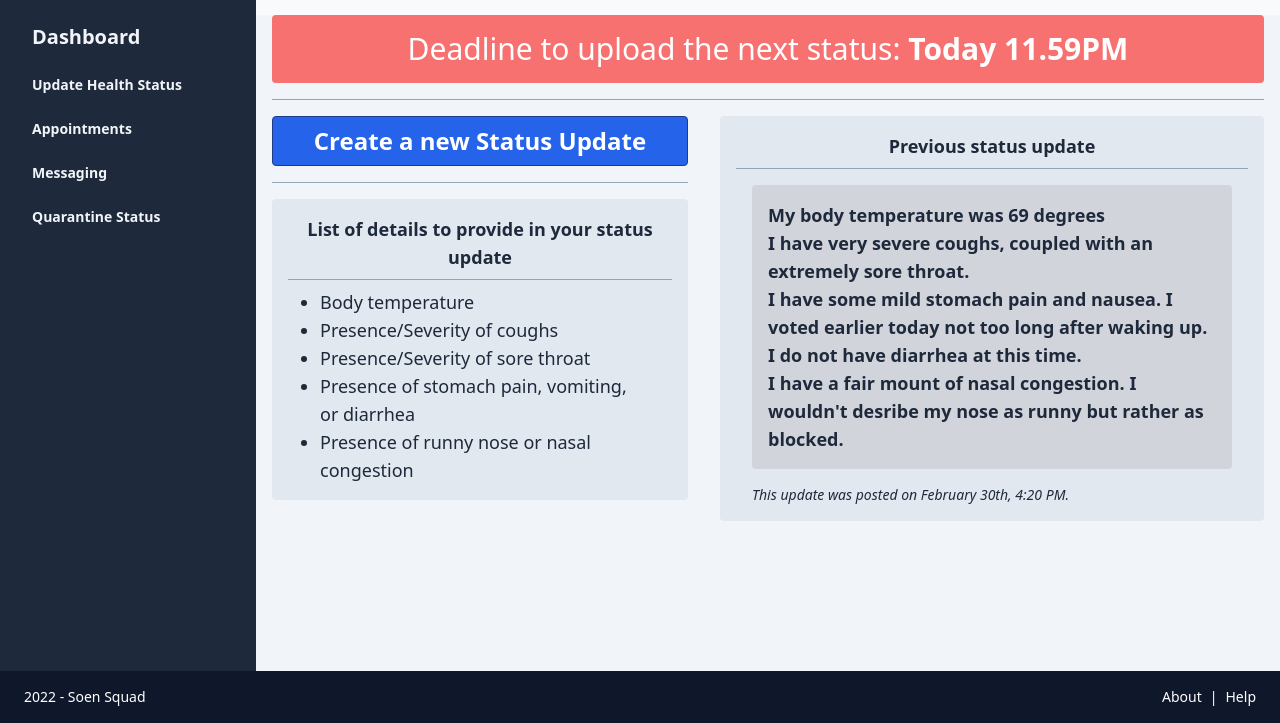
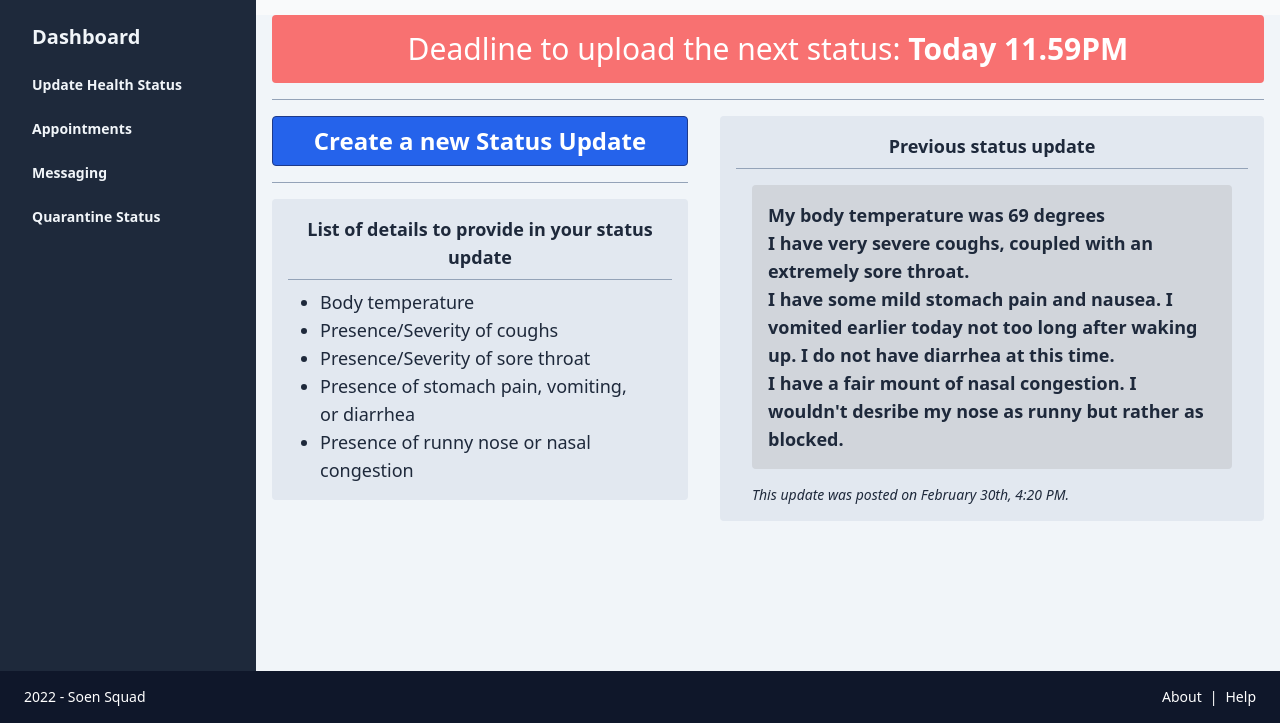
Before and after one commit to srauph/Covigo, a Django app: page /health_status/ in a window 1280 px wide. Shown: the part 77-800 px from the top of the page. Run offline with Django 4.2, Linux system fonts and the light colour scheme; style sheets or scripts are compiled from the project's sources; some libraries are stand-ins or nearby versions.

Commit message:
fixed a typo

```diff
--- a/health_status/templates/health_status/index.html
+++ b/health_status/templates/health_status/index.html
@@ -39,7 +39,7 @@
                     <div class="block m-4 p-4 rounded bg-gray-300 text-left text-md font-semibold">
                         <p>My body temperature was 69 degrees</p>
                         <p>I have very severe coughs, coupled with an extremely sore throat.</p>
-                        <p>I have some mild stomach pain and nausea. I voted earlier today not too long after waking up. I do not have diarrhea at this time.</p>
+                        <p>I have some mild stomach pain and nausea. I vomited earlier today not too long after waking up. I do not have diarrhea at this time.</p>
                         <p>I have a fair mount of nasal congestion. I wouldn't desribe my nose as runny but rather as blocked.</p>
                     </div>
                     <div class="text-left italic font-normal text-sm px-4">
```
